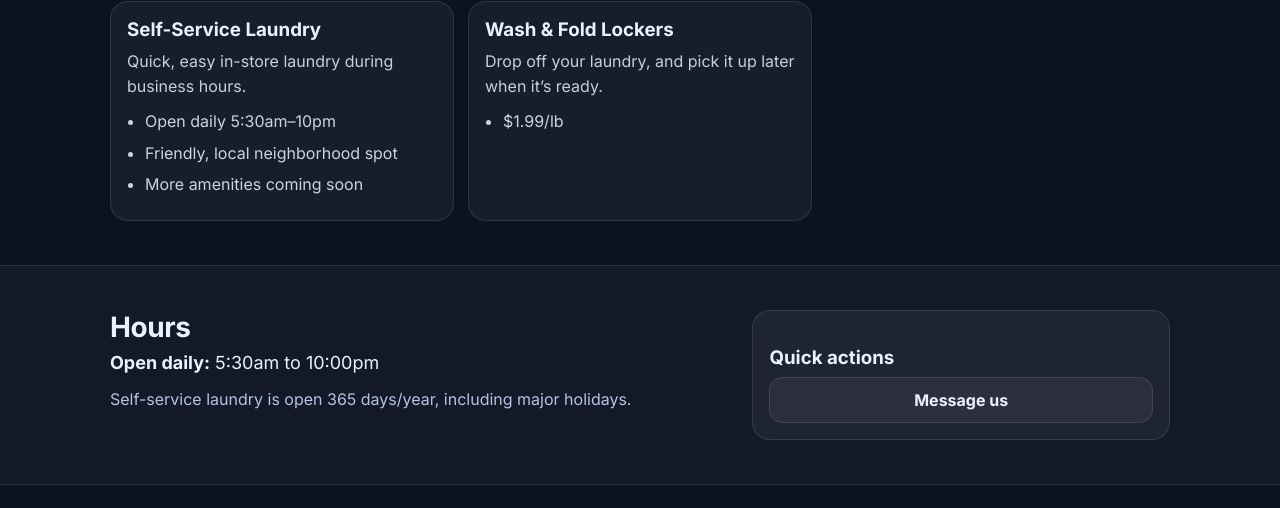
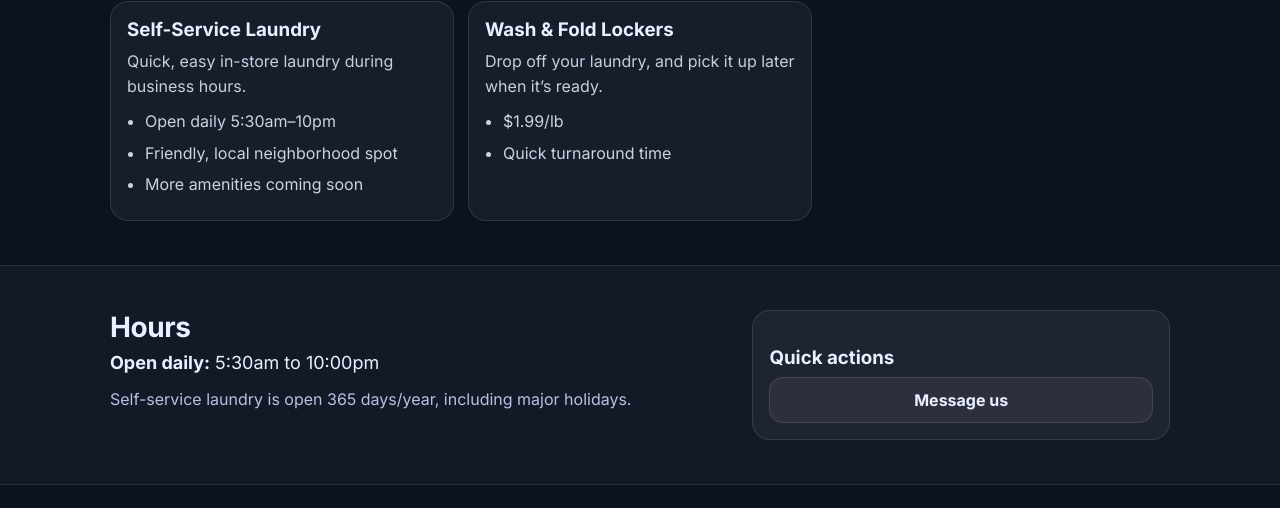
Before and after one commit to samsonkhoubier/sunlight, a plain HTML site: page index.html in a window 1280 px wide. Shown: the part 900-1408 px from the top of the page. Drawn offline with Linux system fonts and the light colour scheme.

Commit message:
Update index.html

```diff
--- a/index.html
+++ b/index.html
@@ -137,6 +137,8 @@
             <p>Drop off your laundry, and pick it up later when it’s ready.</p>
             <ul class="bullets">
               <li>$1.99/lb</li>
+                            <li>Quick turnaround time</li>
+
             </ul>
           </article>
         </div>
```
